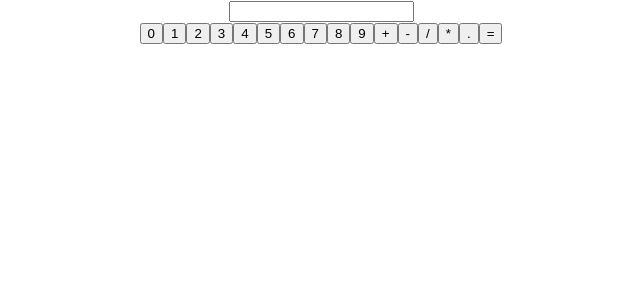
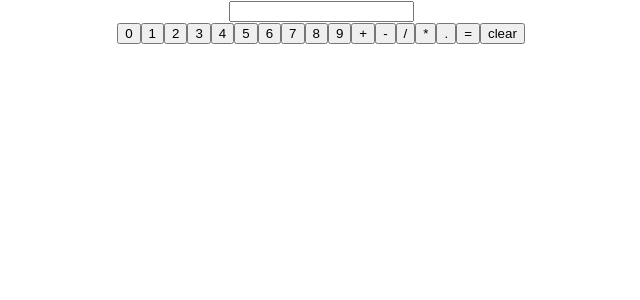
Before and after one commit to indralukmana/react-kalkulator, a React (Create React App) app: page / in a window 1280 px wide. Shown: the top 300 px of the page, without its empty margins (319-959 px from the left). Built offline with nearby package versions, Linux system fonts and the light colour scheme.

Commit message:
Add reset function

```diff
--- a/src/App.js
+++ b/src/App.js
@@ -13,7 +13,7 @@ class App extends React.Component {
 
   calculate = () => {
     try {
-    this.setState({ value: eval(this.state.value) });
+      this.setState({ value: eval(this.state.value) });
     } catch (error) {
       this.setState({ value: "error" });
     }
@@ -21,7 +21,10 @@ class App extends React.Component {
 
   setValue = event => {
     this.setState({ value: this.state.value + event });
-    console.log(this.state.value);
+  };
+
+  reset = event => {
+    this.setState({ value: "" });
   };
 
   render() {
@@ -48,6 +51,7 @@ class App extends React.Component {
             <Button name="." onClickHandler={this.setValue} />
 
             <Button name="=" onClickHandler={this.calculate} />
+            <Button name="clear" onClickHandler={this.reset} />
           </div>
         </div>
       </div>
```
